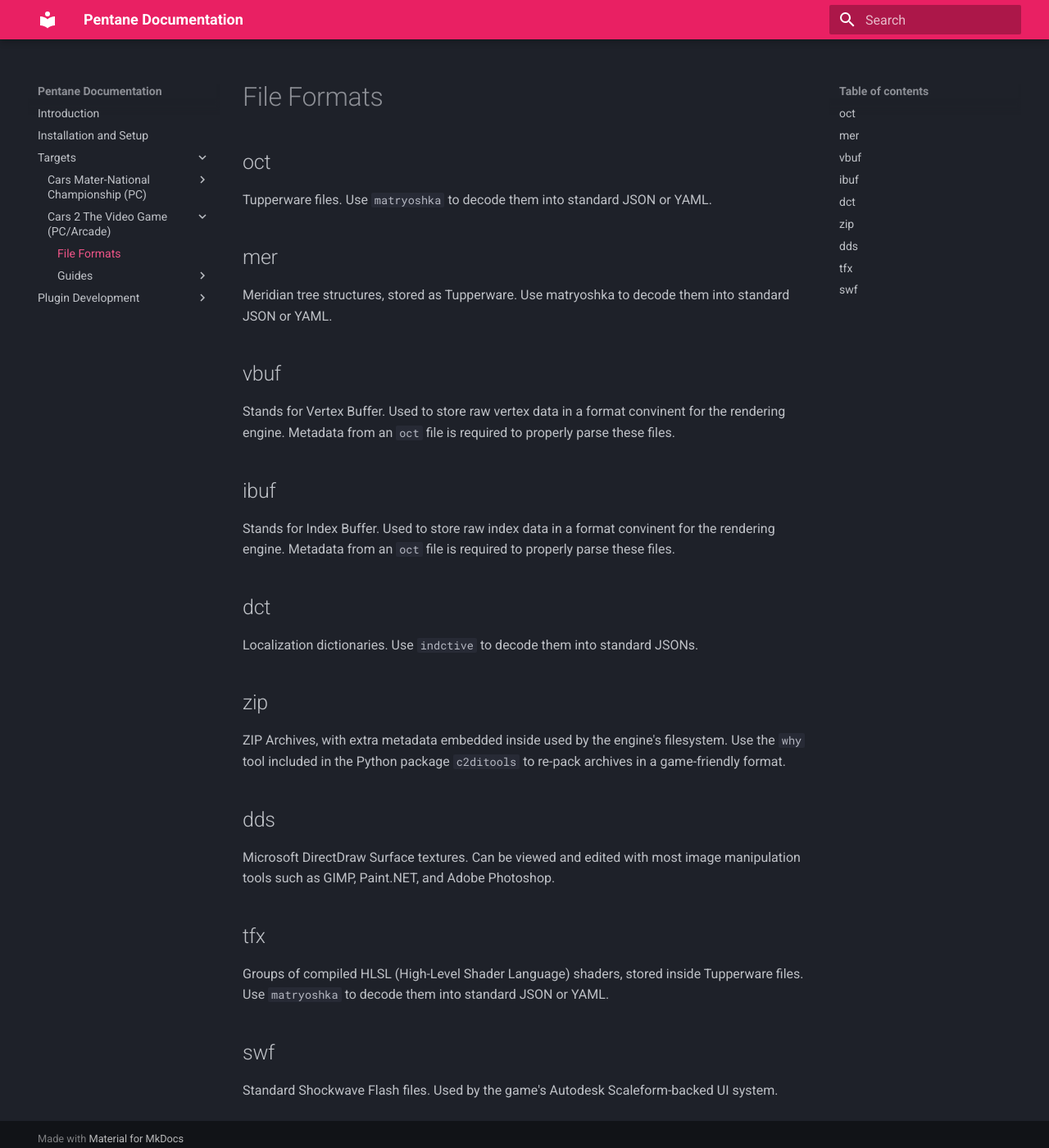
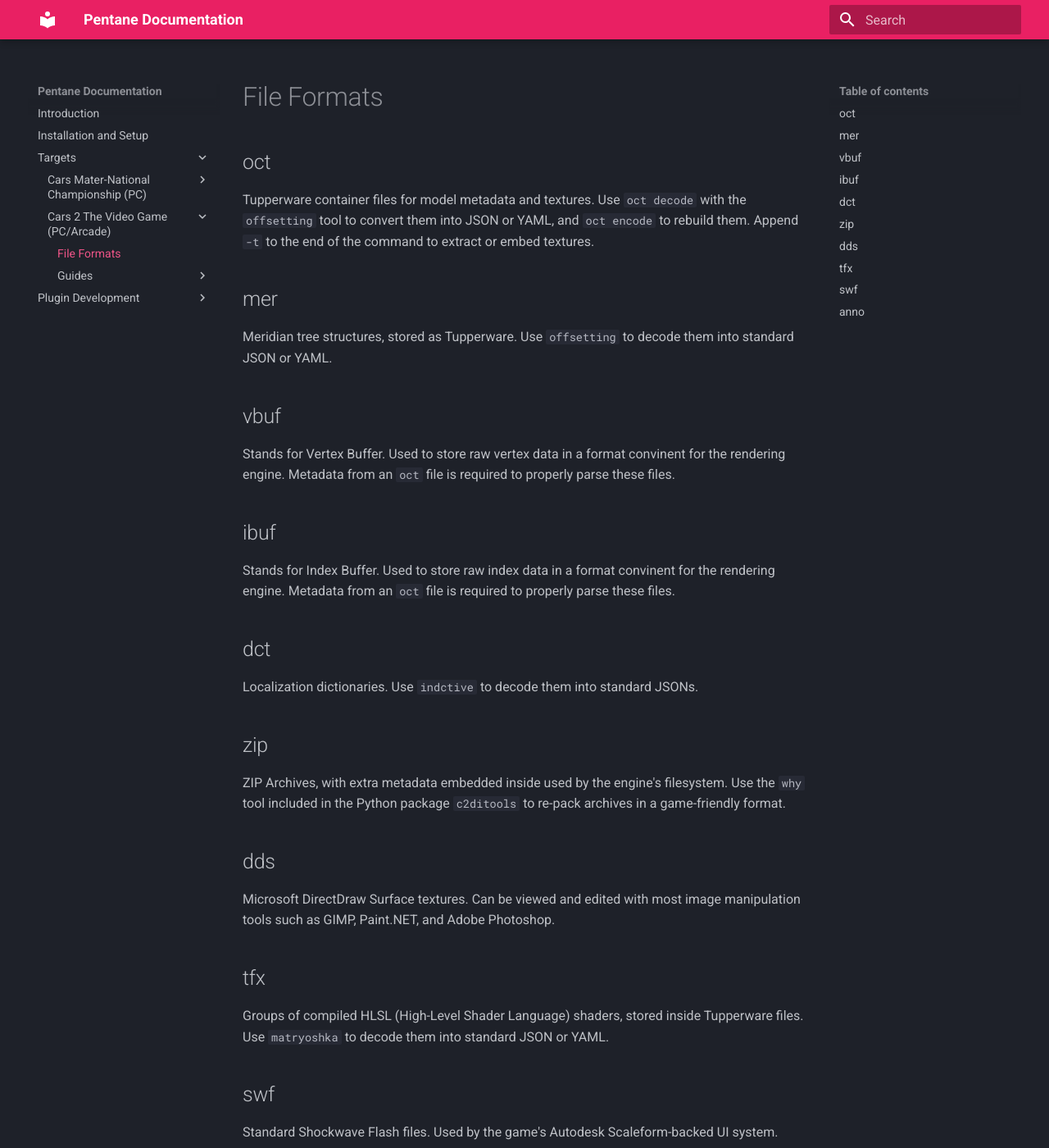
Before and after one commit to high-octane-dev/high-octane-dev.github.io, an MkDocs documentation site: the page built from docs/games/cars-2/file-formats.md, in a window 1280 px wide and 1400 px high. Shown: the whole window at 82% size. Built offline with MkDocs 1.6.1 and Material for MkDocs 9.7.7, drawn with Linux system fonts in a browser that asks for light colours; some of the changed text lies outside the part shown.

Commit message:
Update file-formats.md, replaces the naming scheme to be more up to date, adds information about anno files.

```diff
--- a/docs/games/cars-2/file-formats.md
+++ b/docs/games/cars-2/file-formats.md
@@ -1,10 +1,10 @@
 # File Formats
 
 ## oct
-Tupperware files. Use `matryoshka` to decode them into standard JSON or YAML.
+Tupperware container files for model metadata and textures. Use `oct decode` with the `offsetting` tool to convert them into JSON or YAML, and `oct encode` to rebuild them. Append `-t` to the end of the command to extract or embed textures.
 
 ## mer
-Meridian tree structures, stored as Tupperware. Use matryoshka to decode them into standard JSON or YAML.
+Meridian tree structures, stored as Tupperware. Use `offsetting` to decode them into standard JSON or YAML.
 
 ## vbuf
 Stands for Vertex Buffer. Used to store raw vertex data in a format convinent for the rendering engine. Metadata from an `oct` file is required to properly parse these files.
@@ -25,4 +25,8 @@
 Groups of compiled HLSL (High-Level Shader Language) shaders, stored inside Tupperware files. Use `matryoshka` to decode them into standard JSON or YAML.
 
 ## swf
+
 Standard Shockwave Flash files. Used by the game's Autodesk Scaleform-backed UI system.
+
+## anno
+Modified version of an Annosoft Lipsync Tool output file. Contains phonemes alongside timestamps that the game uses to lipsync characters mouths to audio.
```
